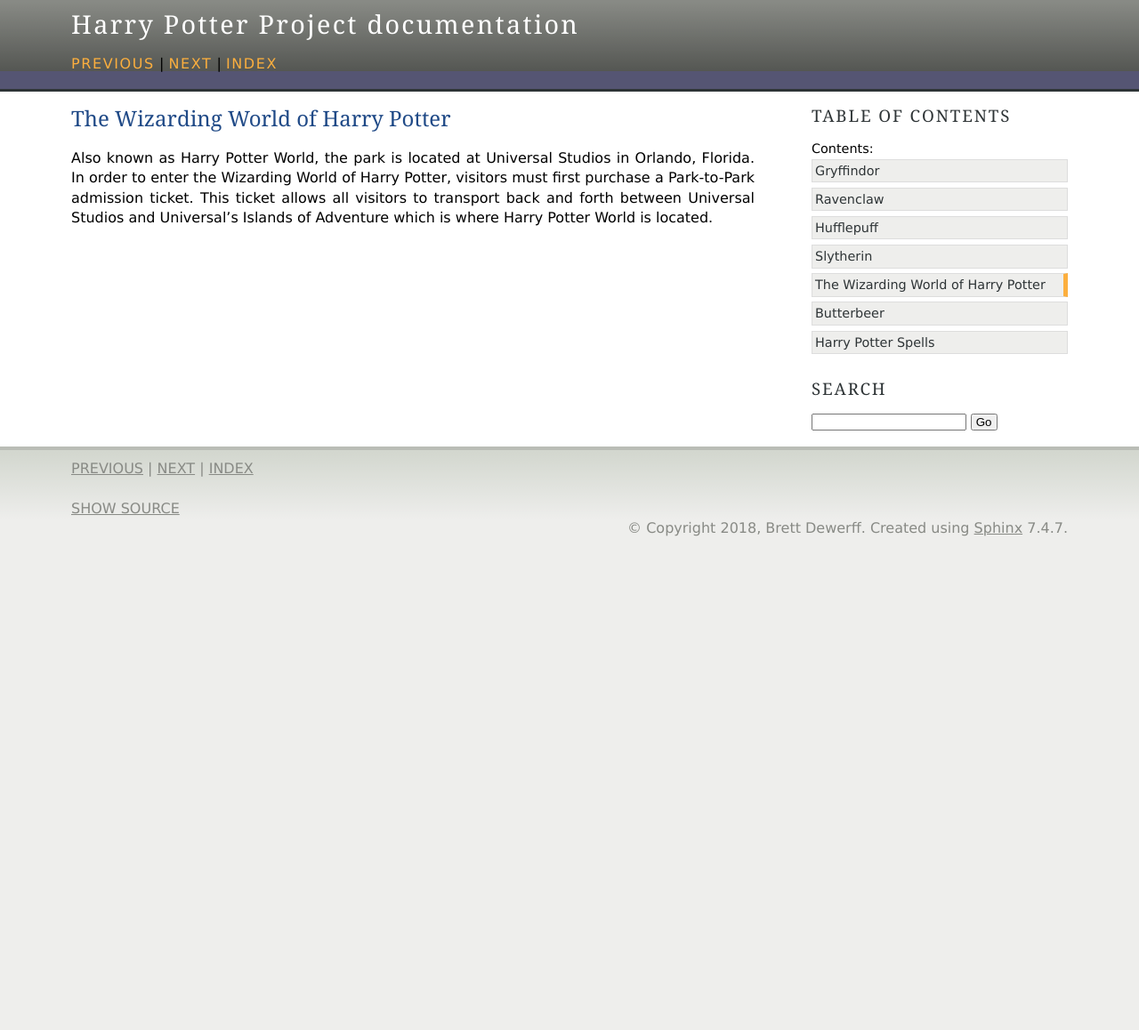
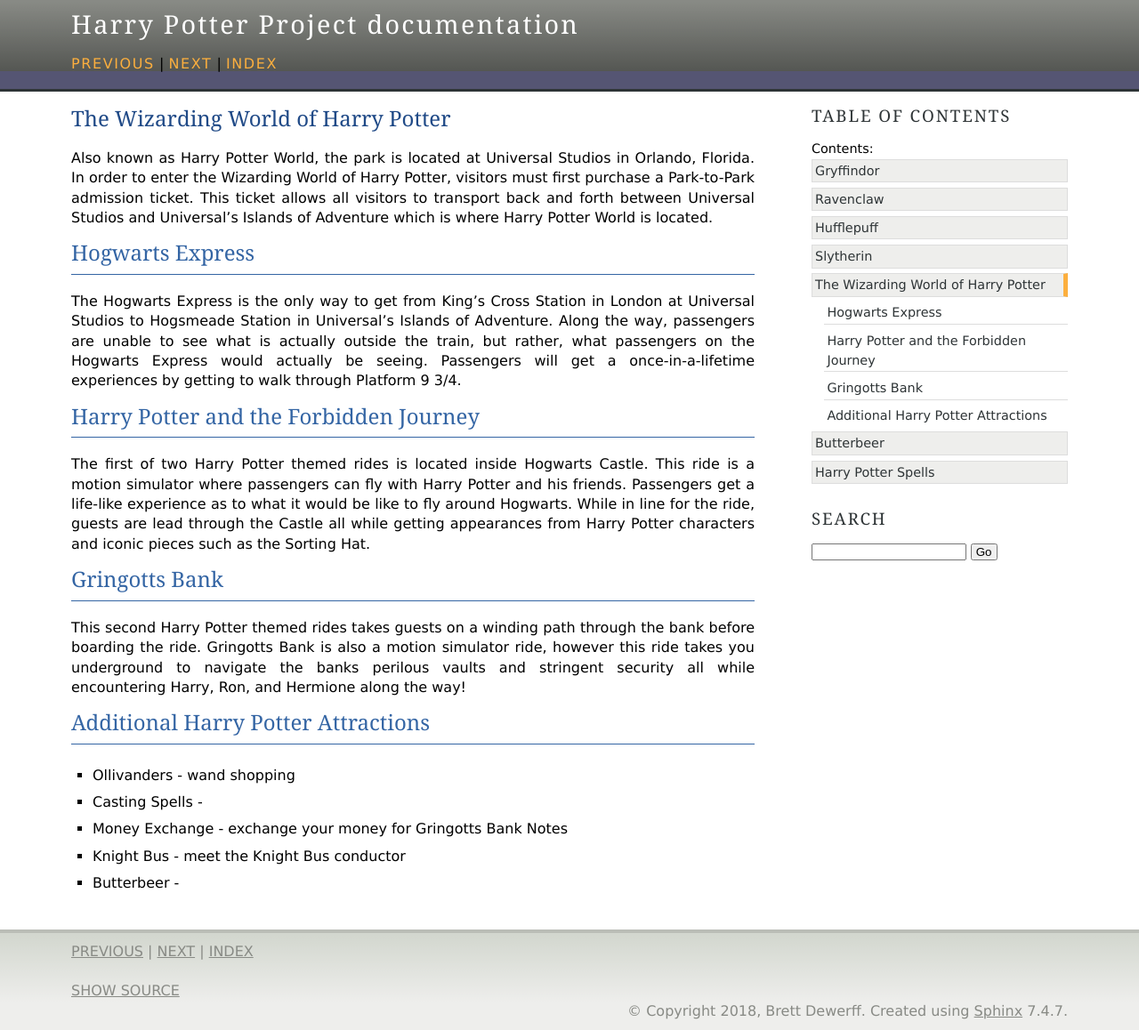
Before and after one commit to bdewerff/harry_potter_project, a Sphinx documentation site: the page built from source/theme_park/harrypotterworld.rst, in a window 1280 px wide. Shown: the whole page at 89% size. Built offline with Sphinx 7.4.7, drawn with Linux system fonts in a browser that asks for light colours; pages that are not in the unit, such as notebooks, are missing from menus; before the commit the page ends 900 px from its top, so only the background shows below that.

Commit message:
first draft of pages

```diff
--- a/source/broadway/harrypotterplay.rst
+++ b/source/broadway/harrypotterplay.rst
@@ -4,4 +4,7 @@ Harry Potter- The Play
 Harry Potter and the Cursed Child
 ---------------------------------
 
-The Harry Potter franchise does not stop with books, movies, and a theme park. One of the best kept secrets of the Harry Potter Franchise is the play of Harry Potter and the Cursed Child performed on Broadway.
+The Harry Potter franchise does not stop with books, movies, and a theme park. One of the best kept secrets of the Harry Potter Franchise is the play of Harry Potter and the Cursed Child performed on Broadway. The play was writen by J.K. Rowling, Jack Thorne, and John Tiffany. It is a two-part event about Harry Potter, only now as a husband and father of three children. Harry now has a career with the Ministry of Magic but still has to battle with his past, only this time, through his children. Harry, along with his family and friends come together to conquer their greatest fears and enemies. With a mix of action, adventure, and theatrical wizardry, this play will leave any Harry Potter fan wanting more.
+
+Cast
+----
--- a/source/theme_park/harrypotterworld.rst
+++ b/source/theme_park/harrypotterworld.rst
@@ -2,3 +2,26 @@ The Wizarding World of Harry Potter
 ===================================
 
 Also known as Harry Potter World, the park is located at Universal Studios in Orlando, Florida. In order to enter the Wizarding World of Harry Potter, visitors must first purchase a Park-to-Park admission ticket. This ticket allows all visitors to transport back and forth between Universal Studios and Universal's Islands of Adventure which is where Harry Potter World is located.
+
+Hogwarts Express
+----------------
+
+The Hogwarts Express is the only way to get from King's Cross Station in London at Universal Studios to Hogsmeade Station in Universal's Islands of Adventure. Along the way, passengers are unable to see what is actually outside the train, but rather, what passengers on the Hogwarts Express would actually be seeing. Passengers will get a once-in-a-lifetime experiences by getting to walk through Platform 9 3/4.
+
+Harry Potter and the Forbidden Journey
+--------------------------------------
+
+The first of two Harry Potter themed rides is located inside Hogwarts Castle. This ride is a motion simulator where passengers can fly with Harry Potter and his friends. Passengers get a life-like experience as to what it would be like to fly around Hogwarts. While in line for the ride, guests are lead through the Castle all while getting appearances from Harry Potter characters and iconic pieces such as the Sorting Hat.
+
+Gringotts Bank
+--------------
+
+This second Harry Potter themed rides takes guests on a winding path through the bank before boarding the ride. Gringotts Bank is also a motion simulator ride, however this ride takes you underground to navigate the banks perilous vaults and stringent security all while encountering Harry, Ron, and Hermione along the way!
+
+Additional Harry Potter Attractions
+-----------------------------------
+* Ollivanders - wand shopping
+* Casting Spells -
+* Money Exchange - exchange your money for Gringotts Bank Notes
+* Knight Bus - meet the Knight Bus conductor
+* Butterbeer -
```
Also changed, not shown: source/spells/harrypotterspells.rst (+32 -32 lines).
